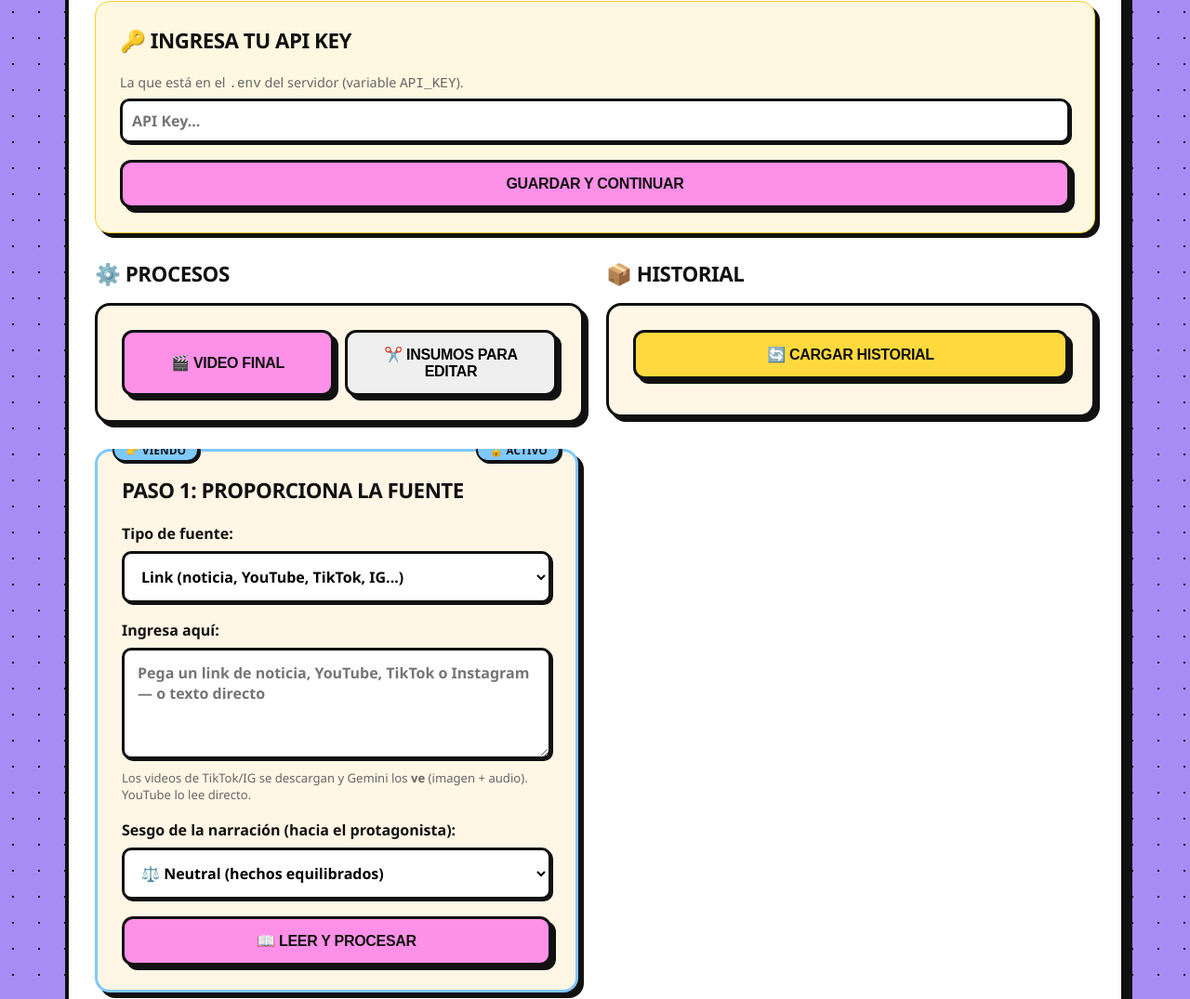
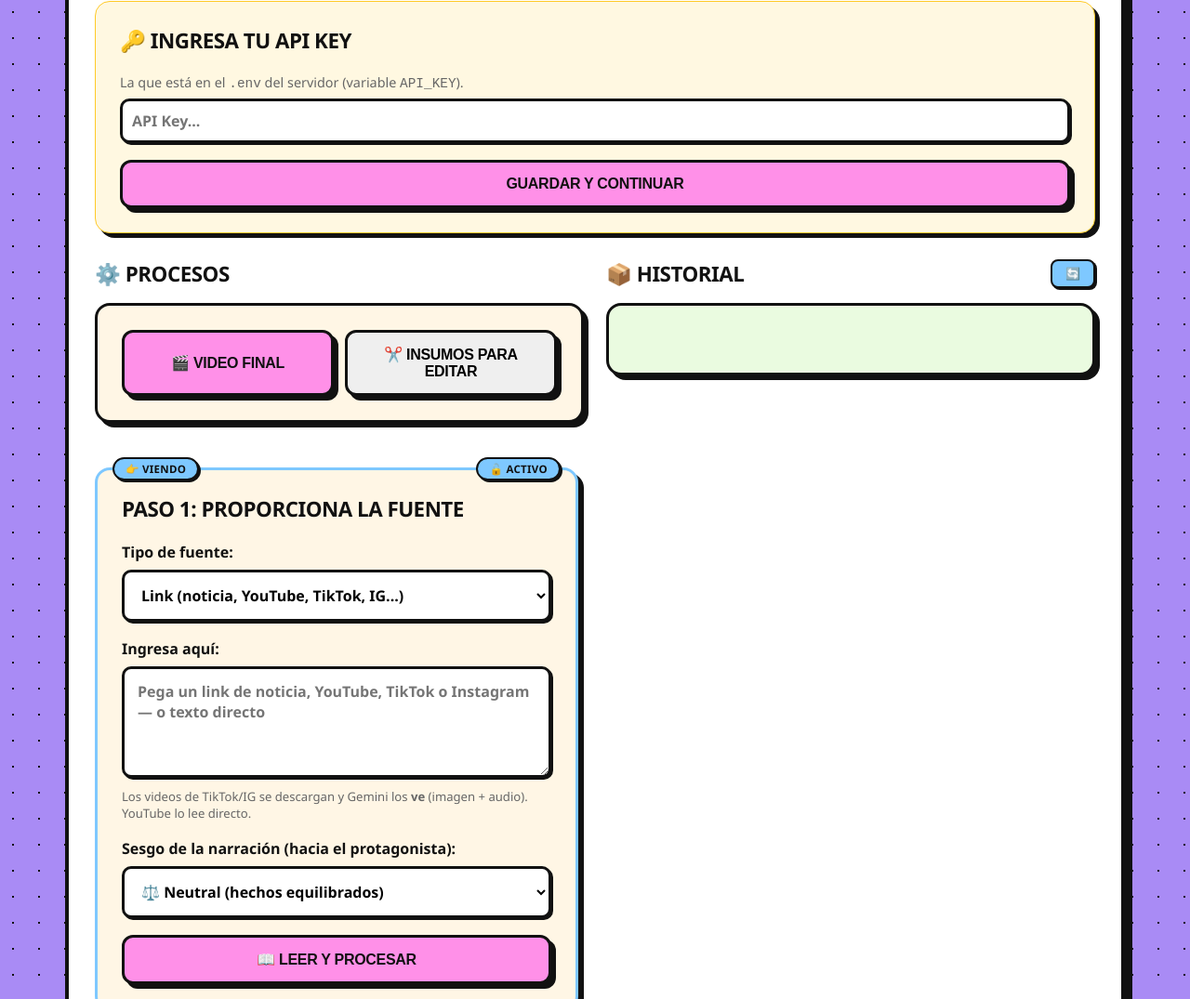
Before and after one commit to jorucarbus/farandula-video-generator, a website: page public/index.html in a window 1280 px wide. Shown: the part 225-1300 px from the top of the page at 93% size. Drawn offline with Linux system fonts and the light colour scheme.

Commit message:
fix: historial auto-carga sin botón, título/fecha apilados, 3 filas exactas, y un solo indicador 'Viendo' a la vez
- Historial ya no requiere click en "Cargar historial": se carga solo al iniciar o guardar la API key (botón reducido a icono de refresco)
- Tarjetas de historial: título arriba, fecha debajo (antes en la misma línea)
- Alto del contenedor calculado en JS para que asomen exactamente 3 tarjetas, resto con scroll magnético
- observarSnap reescrito: antes usaba IntersectionObserver con banda ancha y podía encender "Viendo" en varias tarjetas a la vez; ahora elige por distancia de centros, siempre una sola
- scroll-margin-top + padding-top en .scroll-snap-col para que el badge de estado (Activo/Pendiente/Viendo) no se corte al quedar la tarjeta en el borde superior del scroll

```diff
--- a/public/app.js
+++ b/public/app.js
@@ -57,6 +57,7 @@ function guardarApiKey() {
   localStorage.setItem('api_key', key);
   document.getElementById('apikey-banner').classList.add('hidden');
   chequearJobPendiente();
+  cargarHistorial();
 }
 
 function pedirApiKeyDeNuevo() {
@@ -643,22 +644,40 @@ function copyText(elementId) {
     });
 }
 
-// Scroll magnético: marca con clase 'snapped' el bloque actualmente centrado en el viewport del contenedor.
-// rootMargin negativo arriba/abajo deja solo una franja central angosta: el bloque que la cruza es "el visible".
+// Scroll magnético: marca con clase 'snapped' SOLO el bloque más cercano al centro del contenedor
+// (por distancia de centros, no por intersección — evita que varios queden "encendidos" a la vez).
 function observarSnap(container, itemSelector) {
     if (!container) return;
-    const items = container.querySelectorAll(itemSelector);
-    if (!items.length) return;
-    const observer = new IntersectionObserver((entries) => {
-        entries.forEach(entry => entry.target.classList.toggle('snapped', entry.isIntersecting));
-    }, { root: container, rootMargin: '-40% 0px -40% 0px', threshold: 0 });
-    items.forEach(item => observer.observe(item));
+    function actualizar() {
+        const items = container.querySelectorAll(itemSelector);
+        if (!items.length) return;
+        const contRect = container.getBoundingClientRect();
+        const contCenter = contRect.top + contRect.height / 2;
+        let masCercano = null;
+        let menorDistancia = Infinity;
+        items.forEach(item => {
+            const r = item.getBoundingClientRect();
+            const centro = r.top + r.height / 2;
+            const distancia = Math.abs(centro - contCenter);
+            if (distancia < menorDistancia) { menorDistancia = distancia; masCercano = item; }
+        });
+        items.forEach(item => item.classList.toggle('snapped', item === masCercano));
+    }
+    let esperando = false;
+    container.addEventListener('scroll', () => {
+        if (esperando) return;
+        esperando = true;
+        requestAnimationFrame(() => { actualizar(); esperando = false; });
+    });
+    actualizar();
 }
 
 // Historial real desde la Hoja de Cálculo: título, descripción+hashtags, guion, etc.
+// Se carga solo (sin botón); muestra las 3 más recientes visibles y el resto con scroll magnético.
 // Click en el título expande/colapsa el resto de la info de ese video.
 async function cargarHistorial() {
     const cont = document.getElementById('historial-lista');
+    cont.style.maxHeight = '';
     cont.innerHTML = '<p style="color:#666;">Cargando...</p>';
     try {
         const result = await apiCall('/historial');
@@ -668,14 +687,15 @@ async function cargarHistorial() {
             return;
         }
         cont.innerHTML = '';
+        const items = [];
         filas.forEach((f, i) => {
             const item = document.createElement('div');
             item.className = 'historial-item';
             item.style.cssText = 'border:2px solid #000;border-radius:8px;margin-bottom:8px;';
 
             const header = document.createElement('div');
-            header.style.cssText = 'padding:10px 14px;cursor:pointer;background:#f0f0f0;font-weight:bold;display:flex;justify-content:space-between;gap:8px;border-radius:6px 6px 0 0;';
-            header.innerHTML = `<span>${f.titulo || '(sin título)'}</span><span style="color:#666;font-weight:normal;">${f.fecha || ''}</span>`;
+            header.style.cssText = 'padding:10px 14px;cursor:pointer;background:#f0f0f0;border-radius:6px 6px 0 0;';
+            header.innerHTML = `<div style="font-weight:900;">${f.titulo || '(sin título)'}</div><div style="color:#666;font-weight:600;font-size:0.8rem;margin-top:2px;">${f.fecha || ''}</div>`;
 
             const body = document.createElement('div');
             body.style.cssText = 'padding:14px;display:none;';
@@ -714,7 +734,14 @@ async function cargarHistorial() {
             item.appendChild(header);
             item.appendChild(body);
             cont.appendChild(item);
+            items.push(item);
         });
+        // Alto exacto para que asomen 3 tarjetas (por título/fecha en cada una) y el resto quede con scroll
+        const n = Math.min(3, items.length);
+        let alto = 20; // padding-top del contenedor (deja espacio para el badge "Viendo")
+        for (let i = 0; i < n; i++) alto += items[i].offsetHeight;
+        alto += 8 * (n - 1); // separación entre tarjetas (margin-bottom)
+        cont.style.maxHeight = alto + 'px';
         observarSnap(cont, '.historial-item');
     } catch (error) {
         cont.innerHTML = `<p style="color:#c0392b;">Error cargando historial: ${error.message}</p>`;
@@ -811,5 +838,6 @@ document.addEventListener('DOMContentLoaded', () => {
     log('✅ App iniciada');
     initApiKey();
     chequearJobPendiente();
+    if (API_KEY) cargarHistorial();
     observarSnap(document.querySelector('.col-procesos .scroll-snap-col'), '.form-section');
 });
--- a/public/index.html
+++ b/public/index.html
@@ -206,10 +206,12 @@
             </div><!-- /.col-procesos -->
 
             <div class="col-productos">
-            <h2 class="col-title">📦 Historial</h2>
+            <div style="display:flex;align-items:center;justify-content:space-between;margin-bottom:16px;">
+                <h2 class="col-title" style="margin-bottom:0;">📦 Historial</h2>
+                <button class="btn-copy" type="button" onclick="cargarHistorial()" title="Actualizar historial">🔄</button>
+            </div>
             <div class="form-section" id="historial-section">
-                <button class="btn btn-secondary" type="button" onclick="cargarHistorial()">🔄 Cargar historial</button>
-                <div id="historial-lista" class="scroll-snap-col" style="margin-top:12px;"></div>
+                <div id="historial-lista" class="scroll-snap-col"></div>
             </div>
             </div><!-- /.col-productos -->
             </div><!-- /.layout-cols -->
--- a/public/style.css
+++ b/public/style.css
@@ -111,10 +111,12 @@ main {
     overflow-y: auto;
     scroll-snap-type: y proximity;
     padding-right: 6px;
+    padding-top: 20px;
 }
 .scroll-snap-col > .form-section,
 .scroll-snap-col > .historial-item {
     scroll-snap-align: start;
+    scroll-margin-top: 20px;
     position: relative;
 }
 
```
